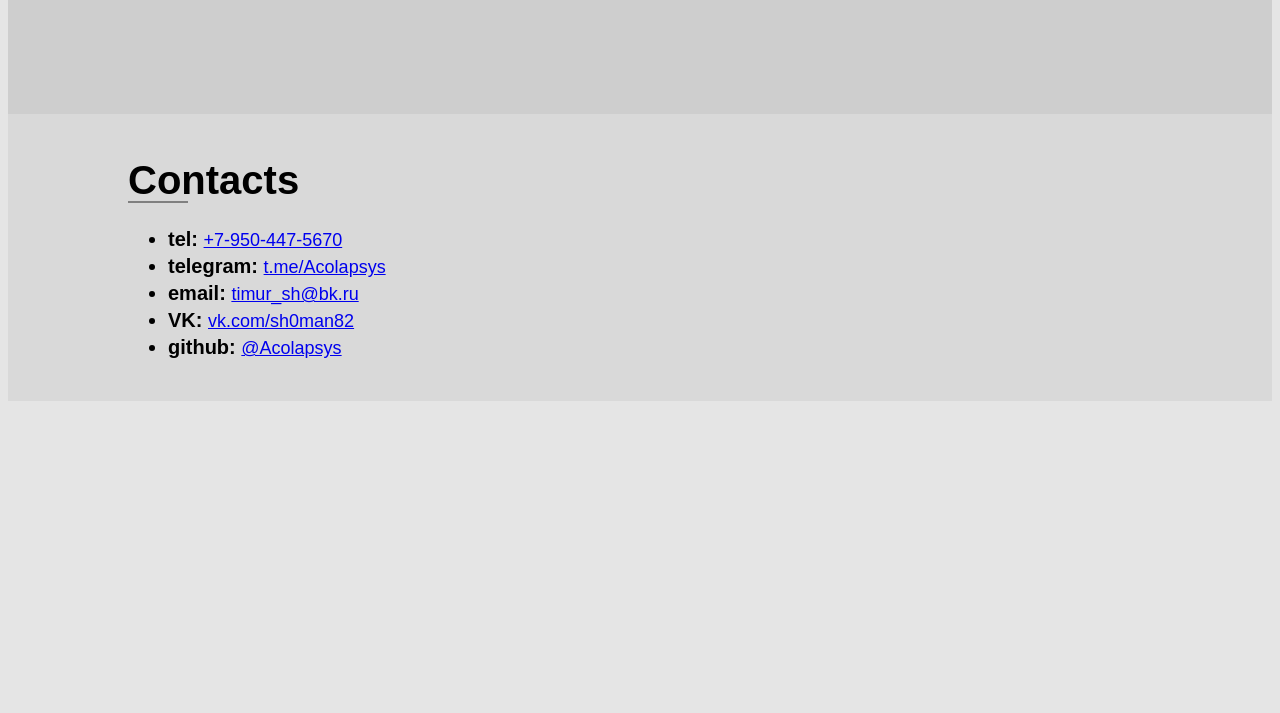
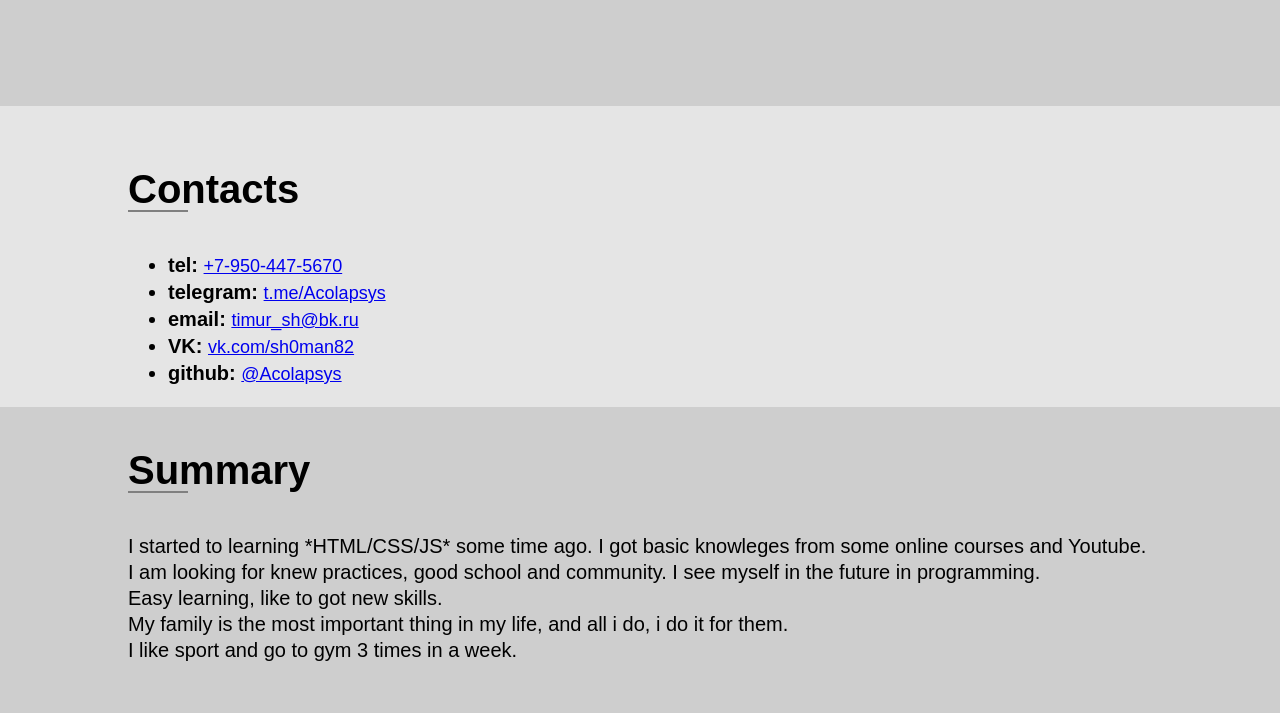
Before and after one commit to Acolapsys/rsschool-cv, a plain HTML site: page index.html in a window 1280 px wide. Shown: the part 584-1297 px from the top of the page. Before the commit the page ends 993 px from the top, so only its background shows below. Drawn offline with Linux system fonts and the light colour scheme.

Commit message:
feat: add summary section

```diff
--- a/index.html
+++ b/index.html
@@ -49,26 +49,51 @@
         <ul class="contacts__list">
           <li class="contacts__item">
             <span class="contact__type">tel:</span>
-            <span class="contact__info"><a href="tel:+7-950-447-5670"> +7-950-447-5670</a> </span>
+            <span class="contact__info"
+              ><a href="tel:+7-950-447-5670"> +7-950-447-5670</a>
+            </span>
           </li>
           <li class="contacts__item">
             <span class="contact__type">telegram:</span>
-            <span class="contact__info"><a href="https://t.me/Acolapsys"> t.me/Acolapsys</a></span>
+            <span class="contact__info"
+              ><a href="https://t.me/Acolapsys"> t.me/Acolapsys</a></span
+            >
           </li>
           <li class="contacts__item">
             <span class="contact__type">email:</span>
-            <span class="contact__info"><a href="mailto:timur_sh@bk.ru">timur_sh@bk.ru</a> </span>
+            <span class="contact__info"
+              ><a href="mailto:timur_sh@bk.ru">timur_sh@bk.ru</a>
+            </span>
           </li>
           <li class="contacts__item">
             <span class="contact__type">VK:</span>
-            <span class="contact__info"><a href="https://vk.com/sh0man82">vk.com/sh0man82</a></span>
+            <span class="contact__info"
+              ><a href="https://vk.com/sh0man82">vk.com/sh0man82</a></span
+            >
           </li>
           <li class="contacts__item">
             <span class="contact__type">github:</span>
-            <span class="contact__info"><a href="https://github.com/Acolapsys">@Acolapsys</a></span>
+            <span class="contact__info"
+              ><a href="https://github.com/Acolapsys">@Acolapsys</a></span
+            >
           </li>
         </ul>
       </div>
     </section>
+    <section class="summary">
+      <div class="container">
+        <h1 id="summary" class="summary__title title">Summary</h1>
+        <p class="summary__text">
+          I started to learning *HTML/CSS/JS* some time ago.
+          I got basic knowleges from some online courses and Youtube. I am
+          looking for knew practices, good school and community.
+          I see myself in the future in programming. <br />
+          Easy learning, like to got new skills. <br />
+          My family is the most important thing in my life, and all i do, i do
+          it for them.<br />
+          I like sport and go to gym 3 times in a week.
+        </p>
+      </div>
+    </section>
   </body>
 </html>
--- a/style.css
+++ b/style.css
@@ -1,5 +1,6 @@
 * {
     box-sizing: border-box;
+    margin: 0;
 
 }
 
@@ -22,6 +23,9 @@ body {
 .title {
     font-size: 40px;
     position: relative;
+    margin: 0 0 50px 0;
+    padding-top: 50px;
+
 
 }
 .title:after {
@@ -111,7 +115,7 @@ body {
 
 .contacts {
     padding: 20px 0;
-    background: rgba(0, 0, 0, 0.05);
+
 }
 
 .contacts__item {
@@ -126,6 +130,10 @@ body {
 
 }
 
+.summary {
+    background: rgba(0, 0, 0, 0.1);
+    padding-bottom: 50px;
+}
 
 
 /* Contacts section end */
```
